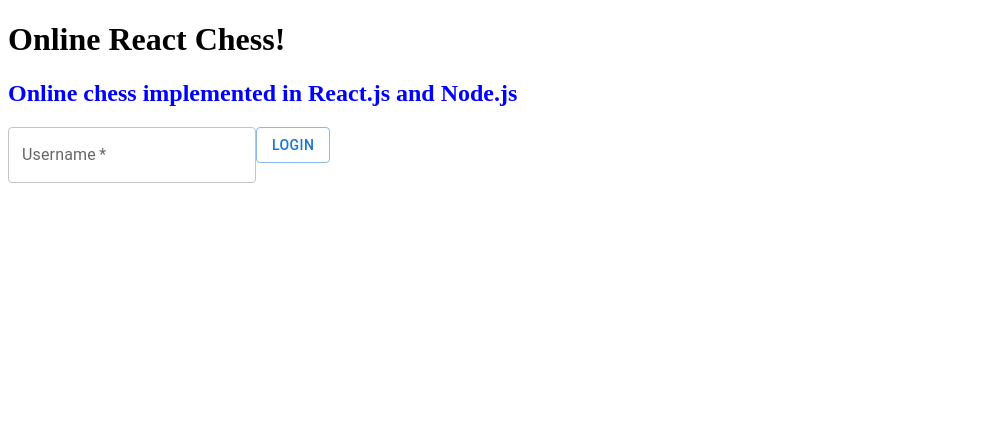
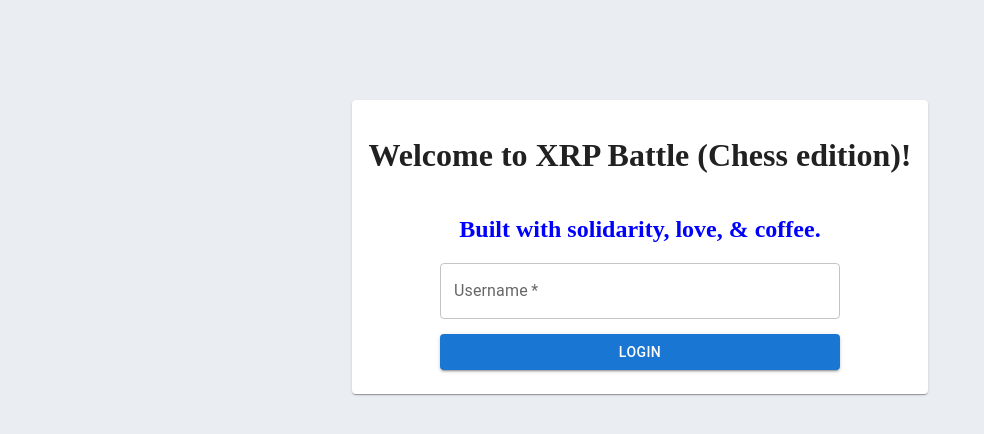
Before and after one commit to khancode/xrp-battle-chess, a React app: page / in a window 1280 px wide. Shown: the top 434 px of the page, without its empty margins (0-984 px from the left). Built offline with nearby package versions, Linux system fonts and the light colour scheme; no server answers.

Commit message:
style login page

```diff
--- /dev/null
+++ b/src/components/App.css
@@ -0,0 +1,3 @@
+body {
+    background: rgb(234, 238, 243);
+}
--- a/src/components/App.tsx
+++ b/src/components/App.tsx
@@ -10,6 +10,7 @@
 import { GameList } from './GameList';
 import { Home } from './Home';
 import { Login } from './Login';
+import './App.css';
 
 export interface AppProps {}
 
--- a/src/components/Home.tsx
+++ b/src/components/Home.tsx
@@ -15,10 +15,7 @@
 
    return (
       <div className="home">
-         <h1>Online React Chess!</h1>
-         <h2 className="description">
-            Username address: {username}
-         </h2>
+         <h1>Welcome back, {username}!</h1>
          <h2 className="description">
             Wallet address: {classicAddress}
          </h2>
--- /dev/null
+++ b/src/components/Login.css
@@ -0,0 +1,22 @@
+.login {
+    display: flex;
+    flex-direction: column;
+    align-items: center;
+    margin-top: 100px;
+}
+
+.login-form {
+    display: flex;
+    flex-direction: column;
+    width: 400px;
+}
+
+.login-button {
+    margin-top: 15px !important;
+}
+
+.login-card-content {
+    display: flex;
+    flex-direction: column;
+    align-items: center;
+}
--- a/src/components/Login.tsx
+++ b/src/components/Login.tsx
@@ -1,11 +1,10 @@
 import * as React from 'react';
 import { useEffect, useState } from 'react';
 import { useHistory } from 'react-router-dom';
-import { Dialog, DialogTitle, Button, TextField } from '@mui/material';
+import { Dialog, DialogTitle, Button, TextField, Card, CardContent, Typography } from '@mui/material';
 import axios from 'axios';
 
-// TODO: style Login
-// import './Login.css';
+import './Login.css';
 
 export interface LoginProps {}
 
@@ -53,9 +52,18 @@
 
     return (
         <div className="login">
-            <h1>Online React Chess!</h1>
+
+            <Dialog open={loginPendingDialog}>
+                <DialogTitle>
+                    Login in progress...
+                </DialogTitle>
+            </Dialog>
+
+            <Card sx={{ minWidth: 275 }}>
+                <CardContent className="login-card-content">
+                    <h1>Welcome to XRP Battle (Chess edition)!</h1>
                     <h2 className="description">
-                Online chess implemented in React.js and Node.js
+                        Built with solidarity, love, & coffee.
                     </h2>
                     <form className="login-form" onSubmit={createRoom}>
                         <TextField
@@ -68,18 +76,28 @@
                             disabled={false}
                         />
                         <Button
-                    variant="outlined"
+                            className="login-button"
+                            variant="contained"
                             onClick={createRoom}
                             type="submit"
                         >
                             Login
                         </Button>
                     </form>
-            <Dialog open={loginPendingDialog}>
-                <DialogTitle>
-                    Login in progress...
-                </DialogTitle>
-            </Dialog>
+
+                    {/* <Typography sx={{ fontSize: 14 }} color="text.secondary" gutterBottom>
+                        Word of the Day
+                    </Typography>
+                    <Typography sx={{ mb: 1.5 }} color="text.secondary">
+                        adjective
+                    </Typography>
+                    <Typography variant="body2">
+                        well meaning and kindly.
+                        <br />
+                        {'"a benevolent smile"'}
+                    </Typography> */}
+                </CardContent>
+            </Card>
         </div>
     );
 };
```
Lines whose indentation alone changed are shown as unchanged.
